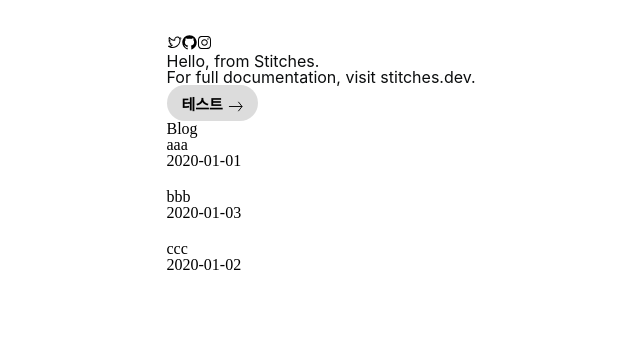
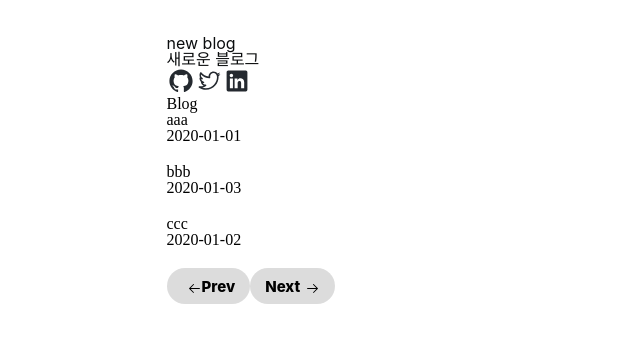
Before and after one commit to yunu7067/blogwalk-with-astro, a Next.js app: page / in a window 1280 px wide. Shown: the top 342 px of the page, without its empty margins (196-836 px from the left). Built offline with nearby package versions, Linux system fonts and the light colour scheme; a web font is replaced by a local one.

Commit message:
update social function and config types

```diff
--- a/blog.config.js
+++ b/blog.config.js
@@ -2,12 +2,18 @@
 
 /** @type {import('@types').BlogConfigType} */
 const blogConfig = {
-  baseurl: '',
-  title: 'test',
+  baseurl: 'http://example.com',
+  title: 'new blog',
+  subtitle: '새로운 블로그',
   avatar: {
     enabled: false,
     src: 'img/avatar.png',
   },
+  social: [
+    {identifier: 'github', name: 'yunu7067', url: 'https://github.com/yunu7067'},
+    {identifier: 'twitter', name: 'sdaf', url: 'https://github.com/yunu7067'},
+    {identifier: 'linkedin', name: 'sdaf', url: 'https://github.com/yunu7067'},
+  ],
 };
 
 module.exports = blogConfig;
--- a/next.config.js
+++ b/next.config.js
@@ -4,7 +4,7 @@
 const nextConfig = {
   compiler: {
     styledComponents: false,
-    removeConsole: true,
+    removeConsole: false,
   },
   swcMinify: true,
   reactStrictMode: true,
--- /dev/null
+++ b/src/components/molecules/SocialButton.tsx
@@ -0,0 +1,64 @@
+import {
+  DiscordLogoIcon,
+  GitHubLogoIcon,
+  InstagramLogoIcon,
+  LinkedInLogoIcon,
+  NotionLogoIcon,
+  TwitterLogoIcon,
+} from '@radix-ui/react-icons';
+import {styled} from '@style/createStyles';
+import {SocialIdentifiers} from '@types';
+import Link from 'next/link';
+import {useMemo} from 'react';
+
+interface SocialButtonParams {
+  identifier: SocialIdentifiers;
+  title: string;
+  href: string;
+}
+
+const StyledAnchor = styled('a', {
+  display: 'inline-flex',
+  alignItems: 'center',
+  padding: '2px',
+  fontSize: '$fontSizes$1',
+  color: '$colors$foreground',
+  '&>svg': {
+    width: '24px',
+    height: '24px',
+  },
+});
+
+function SocialIcon({identifier}: {identifier: SocialIdentifiers}) {
+  switch (identifier) {
+    case 'discord':
+      return <DiscordLogoIcon />;
+    case 'github':
+      return <GitHubLogoIcon />;
+    case 'instagram':
+      return <InstagramLogoIcon />;
+    case 'linkedin':
+      return <LinkedInLogoIcon />;
+    case 'notion':
+      return <NotionLogoIcon />;
+    case 'twitter':
+      return <TwitterLogoIcon />;
+    default:
+      return <>{identifier}</>;
+  }
+}
+
+function SocialButton(social: SocialButtonParams) {
+  const SocialButtonMemo = useMemo(() => {
+    return (
+      <Link href={social.href} passHref>
+        <StyledAnchor title={social.title} target='_blank' rel='noopener noreferrer'>
+          <SocialIcon identifier={social.identifier} />
+        </StyledAnchor>
+      </Link>
+    );
+  }, [social]);
+  return SocialButtonMemo;
+}
+
+export default SocialButton;
--- /dev/null
+++ b/src/components/organisms/SocialButtonCollection.tsx
@@ -0,0 +1,22 @@
+import SocialButton from '@com/molecules/SocialButton';
+import {SocialConfigType} from '@types';
+
+interface SocialButtonCollectionParam {
+  social: SocialConfigType[] | undefined;
+}
+
+function SocialButtonCollection({social}: SocialButtonCollectionParam) {
+  if (typeof social === 'undefined') {
+    return <></>;
+  }
+
+  return (
+    <div data-id={'socialButtons'}>
+      {social.map(({identifier, name, url}: SocialConfigType) => (
+        <SocialButton key={identifier} identifier={identifier} title={name} href={url} />
+      ))}
+    </div>
+  );
+}
+
+export default SocialButtonCollection;
--- /dev/null
+++ b/src/components/organisms/index.ts
@@ -0,0 +1,3 @@
+import SocialButtonCollection from '@com/organisms/SocialButtonCollection';
+
+export {SocialButtonCollection};
--- a/src/pages/index.tsx
+++ b/src/pages/index.tsx
@@ -1,14 +1,15 @@
-import React, {useLayoutEffect} from 'react';
-import type {GetStaticProps, InferGetStaticPropsType, NextPage} from 'next';
+import React from 'react';
+import type {InferGetStaticPropsType, NextPage} from 'next';
 import Head from 'next/head';
 
-import {Button} from '@com/atoms';
 import {styled} from '@style/createStyles';
 import Layout from '@com/Layout';
 import {getAllPosts} from 'src/libs/api';
 import Link from 'next/link';
 import {getConfig} from '@libs';
-import {GitHubLogoIcon, InstagramLogoIcon, TwitterLogoIcon} from '@radix-ui/react-icons';
+import {SocialButtonCollection} from '@com/organisms';
+import {Button} from '@com/atoms';
+import {ArrowLeftIcon, ArrowRightIcon} from '@radix-ui/react-icons';
 
 const Box = styled('div', {});
 
@@ -47,19 +48,9 @@ function Home({config, posts}: InferGetStaticPropsType<typeof getStaticProps>) {
 
       <Box css={{paddingY: '$6'}}>
         <Container size={{'@initial': '1', '@bp1': '2'}}>
-          <TwitterLogoIcon />
-          <GitHubLogoIcon />
-          <InstagramLogoIcon />
-          <Text as='h1'>Hello, from Stitches.</Text>
-          <Text>
-            For full documentation, visit <Link href='https://stitches.dev'>stitches.dev</Link>.
-          </Text>
-          <Button>
-            테스트
-            <svg viewBox='0 0 32 32' fill='none' stroke='currentcolor' strokeWidth='2'>
-              <path d='M22 6 L30 16 22 26 M30 16 L2 16'></path>
-            </svg>
-          </Button>
+          <Text as='h1'>{config.title || ''}</Text>
+          <Text>{config.subtitle}</Text>
+          <SocialButtonCollection social={config.social} />
 
           <section>
             <h2>Blog</h2>
@@ -77,6 +68,14 @@ function Home({config, posts}: InferGetStaticPropsType<typeof getStaticProps>) {
               ))}
             </ul>
           </section>
+          <Button>
+            <ArrowLeftIcon />
+            Prev
+          </Button>
+          <Button>
+            Next
+            <ArrowRightIcon />
+          </Button>
         </Container>
       </Box>
     </Layout>
--- a/src/types/index.ts
+++ b/src/types/index.ts
@@ -1,4 +1,4 @@
-import type {BlogConfigType} from './BlogConfigType';
+import type {BlogConfigType, SocialIdentifiers, SocialConfigType} from './BlogConfigType';
 import type {PostType} from './PostType';
 
-export type {BlogConfigType, PostType};
+export type {BlogConfigType, PostType, SocialConfigType, SocialIdentifiers};
```
Also changed, not shown: src/types/BlogConfigType.ts (+11 -1 lines).
